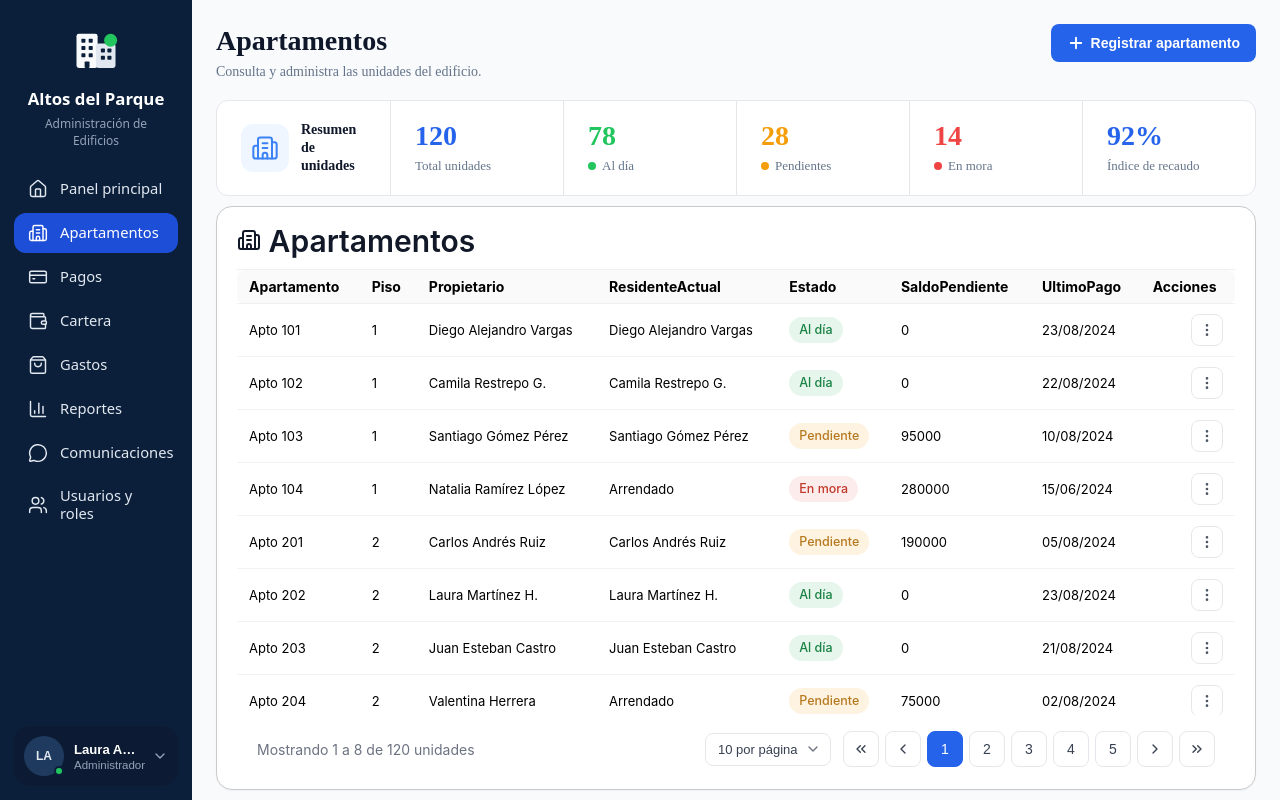
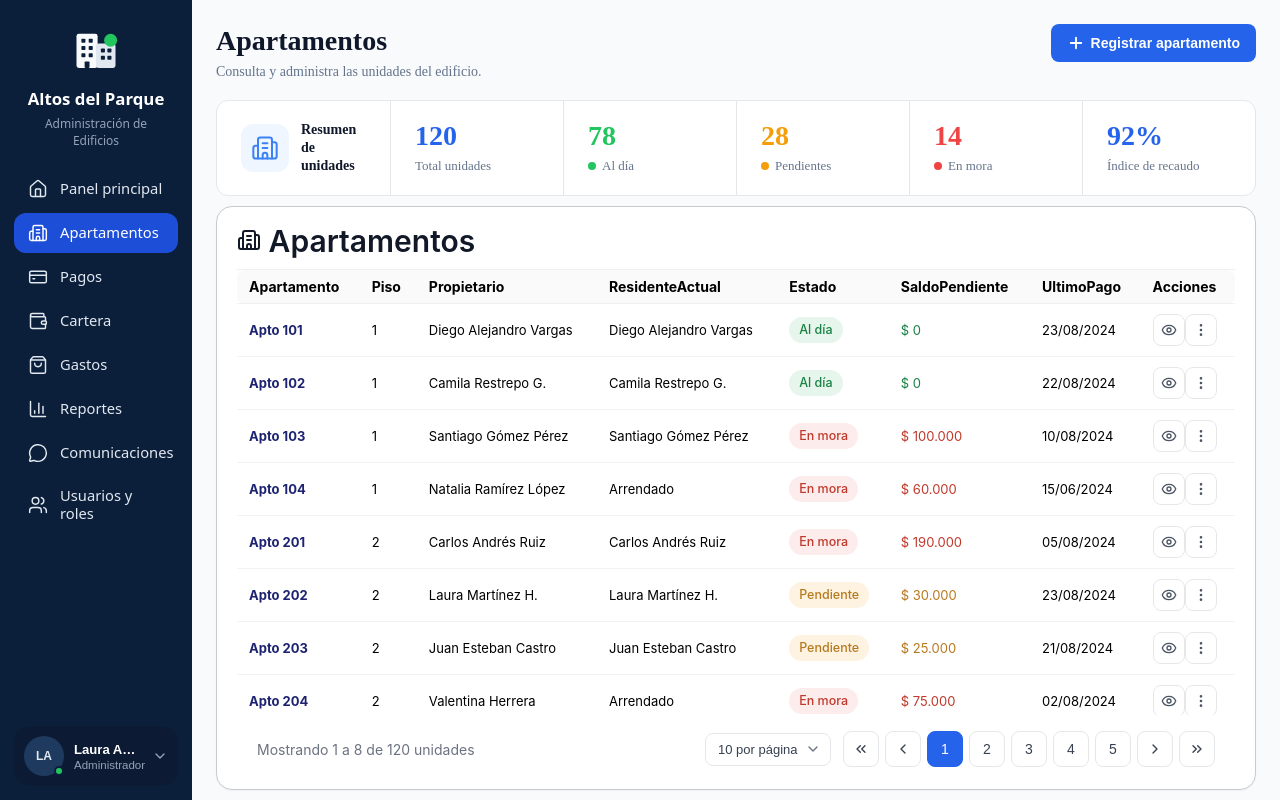
Before and after one commit to StartupName/admin-software, a React (Vite) app: page /apartments in a window 1280 px wide. Built offline with nearby package versions, Linux system fonts and the light colour scheme.

Commit message:
fix(tablecomponent-component): Adding new styles.

```diff
--- a/src/modules/apartments/Apartments.css
+++ b/src/modules/apartments/Apartments.css
@@ -24,6 +24,23 @@
   color: #c0392b;
 }
 
+.debt-free{
+  color: #1a8245;
+}
+
+.debt-pending{
+  color: #b7791f;
+}
+
+.indebted{
+  color:  #c0392b;
+}
+
+.apartmentTitleStyle{
+  color: #1d2370;
+  font-weight: bold;
+}
+
 .apartments_table {
   min-height: 0;
   margin: 10px 24px;
@@ -35,9 +52,10 @@
 .apartments-row-actions {
   display: flex;
   align-items: center;
-  justify-content: flex-end;
+  justify-content: flex-start;
 }
 
+.apartments-eye,
 .apartments-more-options {
   display: inline-flex;
   align-items: center;
@@ -49,13 +67,16 @@
   border-radius: 8px;
   background: #ffffff;
   color: #4b5563;
+  cursor: pointer;
 }
 
+.apartments-eye:hover,
 .apartments-more-options:hover {
   background: #f3f4f6;
   color: #111827;
 }
 
+.apartments-eye:active,
 .apartments-more-options:active {
   background: #e5e7eb;
   color: #111827;
@@ -92,6 +113,7 @@
   font-size: 14px;
   font-weight: 600;
   text-align: left;
+  cursor: pointer;
 }
 
 .apartments-modal__btn:hover {
--- a/src/modules/apartments/Apartments.jsx
+++ b/src/modules/apartments/Apartments.jsx
@@ -1,5 +1,9 @@
 import { useState } from 'react'
-import { Building2, EllipsisVertical } from 'lucide-react'
+import {
+  Building2,
+  EllipsisVertical,
+  Eye
+} from 'lucide-react'
 import './Apartments.css'
 import NavigationComponent from '../../common/components/NavigationComponent/NavigationComponent'
 import SummaryComponent from './components/SummaryComponent/SummaryComponent'
@@ -18,30 +22,61 @@ function Apartments() {
     })
   }
 
-  columns.map((object) => {
-    if (object.key === 'estado') {
+  function money_changer(value, convert = false, type = 'es-CO'){
+    if (!convert) {
+      return value
+    }
+    return `$ ${value.toLocaleString(type)}`
+  }
+
+
+  function changeStyle(list, field, exp, isMoney) {
+    list.map((object) => {
+      if (object.key === field) {
         object.render = (value) => (
           <span
-          className={`
-            ${
+            className={exp(value)}
+          >
+            {money_changer(value, isMoney)}
+          </span>
+        )
+      }
+    })
+  }
+
+  changeStyle(columns, 'estado', (value)=>
     value === 'Al día'
       ? 'uptodate'
       : value === "Pendiente"
         ? 'pending'
         : 'delay'
-            }
-          `}
-        >
-          {value}
-        </span>
   )
-    }
-  })
+  changeStyle(columns, 'saldoPendiente', (value)=>
+    value === 0
+      ? 'debt-free'
+      : value > 0 && value <= 35000
+        ? 'debt-pending'
+        : 'indebted',
+        true
+  )
+  changeStyle(columns, 'apartamento', (value) => 'apartmentTitleStyle'
+  )
+
+
 
   columns.map((object) => {
     if (object.key === 'acciones') {
       object.render = (value, row) => (
         <div className="apartments-row-actions">
+          {Array.isArray(value) && value.includes('ver') && (
+            <button
+              type="button"
+              className="apartments-eye"
+              aria-label="View more"
+            >
+              <Eye size={16} />
+            </button>
+          )}
           {Array.isArray(value) && value.includes('opciones') && (
             <button
               type="button"
--- a/src/modules/apartments/components/TableComponent/data/example_data.json
+++ b/src/modules/apartments/components/TableComponent/data/example_data.json
@@ -24,8 +24,8 @@
     "piso": 1,
     "propietario": "Santiago Gómez Pérez",
     "residenteActual": "Santiago Gómez Pérez",
-    "estado": "Pendiente",
-    "saldoPendiente": 95000,
+    "estado": "En mora",
+    "saldoPendiente": 100000,
     "ultimoPago": "10/08/2024",
     "acciones": ["ver", "opciones"]
   },
@@ -35,7 +35,7 @@
     "propietario": "Natalia Ramírez López",
     "residenteActual": "Arrendado",
     "estado": "En mora",
-    "saldoPendiente": 280000,
+    "saldoPendiente": 60000,
     "ultimoPago": "15/06/2024",
     "acciones": ["ver", "opciones"]
   },
@@ -44,7 +44,7 @@
     "piso": 2,
     "propietario": "Carlos Andrés Ruiz",
     "residenteActual": "Carlos Andrés Ruiz",
-    "estado": "Pendiente",
+    "estado": "En mora",
     "saldoPendiente": 190000,
     "ultimoPago": "05/08/2024",
     "acciones": ["ver", "opciones"]
@@ -54,8 +54,8 @@
     "piso": 2,
     "propietario": "Laura Martínez H.",
     "residenteActual": "Laura Martínez H.",
-    "estado": "Al día",
-    "saldoPendiente": 0,
+    "estado": "Pendiente",
+    "saldoPendiente": 30000,
     "ultimoPago": "23/08/2024",
     "acciones": ["ver", "opciones"]
   },
@@ -64,8 +64,8 @@
     "piso": 2,
     "propietario": "Juan Esteban Castro",
     "residenteActual": "Juan Esteban Castro",
-    "estado": "Al día",
-    "saldoPendiente": 0,
+    "estado": "Pendiente",
+    "saldoPendiente": 25000,
     "ultimoPago": "21/08/2024",
     "acciones": ["ver", "opciones"]
   },
@@ -74,7 +74,7 @@
     "piso": 2,
     "propietario": "Valentina Herrera",
     "residenteActual": "Arrendado",
-    "estado": "Pendiente",
+    "estado": "En mora",
     "saldoPendiente": 75000,
     "ultimoPago": "02/08/2024",
     "acciones": ["ver", "opciones"]
@@ -85,7 +85,7 @@
     "propietario": "Jorge Mario Salazar",
     "residenteActual": "Jorge Mario Salazar",
     "estado": "En mora",
-    "saldoPendiente": 380000,
+    "saldoPendiente": 38000,
     "ultimoPago": "15/06/2024",
     "acciones": ["ver", "opciones"]
   },
@@ -104,8 +104,8 @@
     "piso": 3,
     "propietario": "Sebastián Cárdenas",
     "residenteActual": "Arrendado",
-    "estado": "Pendiente",
-    "saldoPendiente": 120000,
+    "estado": "En mora",
+    "saldoPendiente": 0,
     "ultimoPago": "07/08/2024",
     "acciones": ["ver", "opciones"]
   },
@@ -124,8 +124,8 @@
     "piso": 4,
     "propietario": "Andrés Felipe Cano",
     "residenteActual": "Arrendado",
-    "estado": "Pendiente",
-    "saldoPendiente": 70000,
+    "estado": "En mora",
+    "saldoPendiente": 0,
     "ultimoPago": "01/08/2024",
     "acciones": ["ver", "opciones"]
   },
@@ -145,7 +145,7 @@
     "propietario": "Felipe Restrepo Vélez",
     "residenteActual": "Felipe Restrepo Vélez",
     "estado": "En mora",
-    "saldoPendiente": 450000,
+    "saldoPendiente": 45000,
     "ultimoPago": "12/05/2024",
     "acciones": ["ver", "opciones"]
   },
@@ -174,8 +174,8 @@
     "piso": 5,
     "propietario": "Juliana Torres",
     "residenteActual": "Juliana Torres",
-    "estado": "En mora",
-    "saldoPendiente": 250000,
+    "estado": "Pendiente",
+    "saldoPendiente": 0,
     "ultimoPago": "30/05/2024",
     "acciones": ["ver", "opciones"]
   },
@@ -185,7 +185,7 @@
     "propietario": "Mateo Arango",
     "residenteActual": "Arrendado",
     "estado": "Pendiente",
-    "saldoPendiente": 85000,
+    "saldoPendiente": 30000,
     "ultimoPago": "04/08/2024",
     "acciones": ["ver", "opciones"]
   },
@@ -204,8 +204,8 @@
     "piso": 6,
     "propietario": "Ricardo Bustamante",
     "residenteActual": "Ricardo Bustamante",
-    "estado": "En mora",
-    "saldoPendiente": 570000,
+    "estado": "Pendiente",
+    "saldoPendiente": 30000,
     "ultimoPago": "18/04/2024",
     "acciones": ["ver", "opciones"]
   },
@@ -214,8 +214,8 @@
     "piso": 6,
     "propietario": "Isabella Franco",
     "residenteActual": "Isabella Franco",
-    "estado": "Al día",
-    "saldoPendiente": 0,
+    "estado": "Pendiente",
+    "saldoPendiente": 5000,
     "ultimoPago": "24/08/2024",
     "acciones": ["ver", "opciones"]
   },
@@ -224,8 +224,8 @@
     "piso": 6,
     "propietario": "Mauricio Echeverri",
     "residenteActual": "Arrendado",
-    "estado": "Pendiente",
-    "saldoPendiente": 110000,
+    "estado": "En mora",
+    "saldoPendiente": 35000,
     "ultimoPago": "03/08/2024",
     "acciones": ["ver", "opciones"]
   },
@@ -234,8 +234,8 @@
     "piso": 6,
     "propietario": "Carolina Duque",
     "residenteActual": "Carolina Duque",
-    "estado": "Al día",
-    "saldoPendiente": 0,
+    "estado": "En mora",
+    "saldoPendiente": 35000,
     "ultimoPago": "23/08/2024",
     "acciones": ["ver", "opciones"]
   },
@@ -244,8 +244,8 @@
     "piso": 7,
     "propietario": "Esteban Correa",
     "residenteActual": "Esteban Correa",
-    "estado": "Pendiente",
-    "saldoPendiente": 160000,
+    "estado": "En mora",
+    "saldoPendiente": 78000,
     "ultimoPago": "06/08/2024",
     "acciones": ["ver", "opciones"]
   },
@@ -264,8 +264,8 @@
     "piso": 7,
     "propietario": "Nicolás Jaramillo",
     "residenteActual": "Nicolás Jaramillo",
-    "estado": "En mora",
-    "saldoPendiente": 320000,
+    "estado": "Pendiente",
+    "saldoPendiente": 30000,
     "ultimoPago": "20/06/2024",
     "acciones": ["ver", "opciones"]
   },
@@ -284,7 +284,7 @@
     "piso": 8,
     "propietario": "Tomás Valencia",
     "residenteActual": "Arrendado",
-    "estado": "Pendiente",
+    "estado": "En mora",
     "saldoPendiente": 65000,
     "ultimoPago": "08/08/2024",
     "acciones": ["ver", "opciones"]
--- a/src/modules/dashboard/components/TableComponent/TableComponent.css
+++ b/src/modules/dashboard/components/TableComponent/TableComponent.css
@@ -7,7 +7,6 @@
   font-family: -apple-system, BlinkMacSystemFont, "Segoe UI", Roboto,
     Helvetica, Arial, sans-serif;
   color: #1f2937;
-  height: auto;
   width: calc(100% - 48px); /* keep a gap from the viewport sides */
   margin: 0 24px; /* separation from screen laterals */
   box-sizing: border-box;
```
Lines whose indentation alone changed are shown as unchanged.
